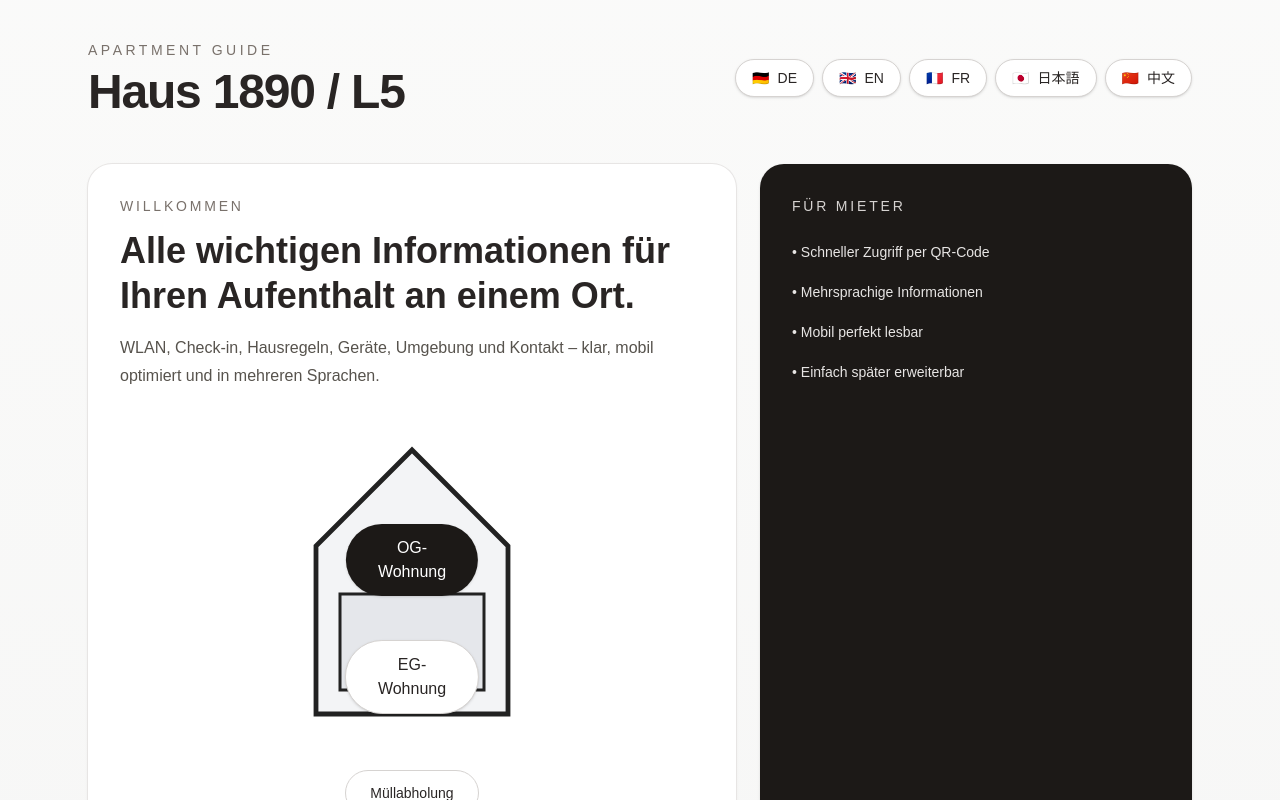
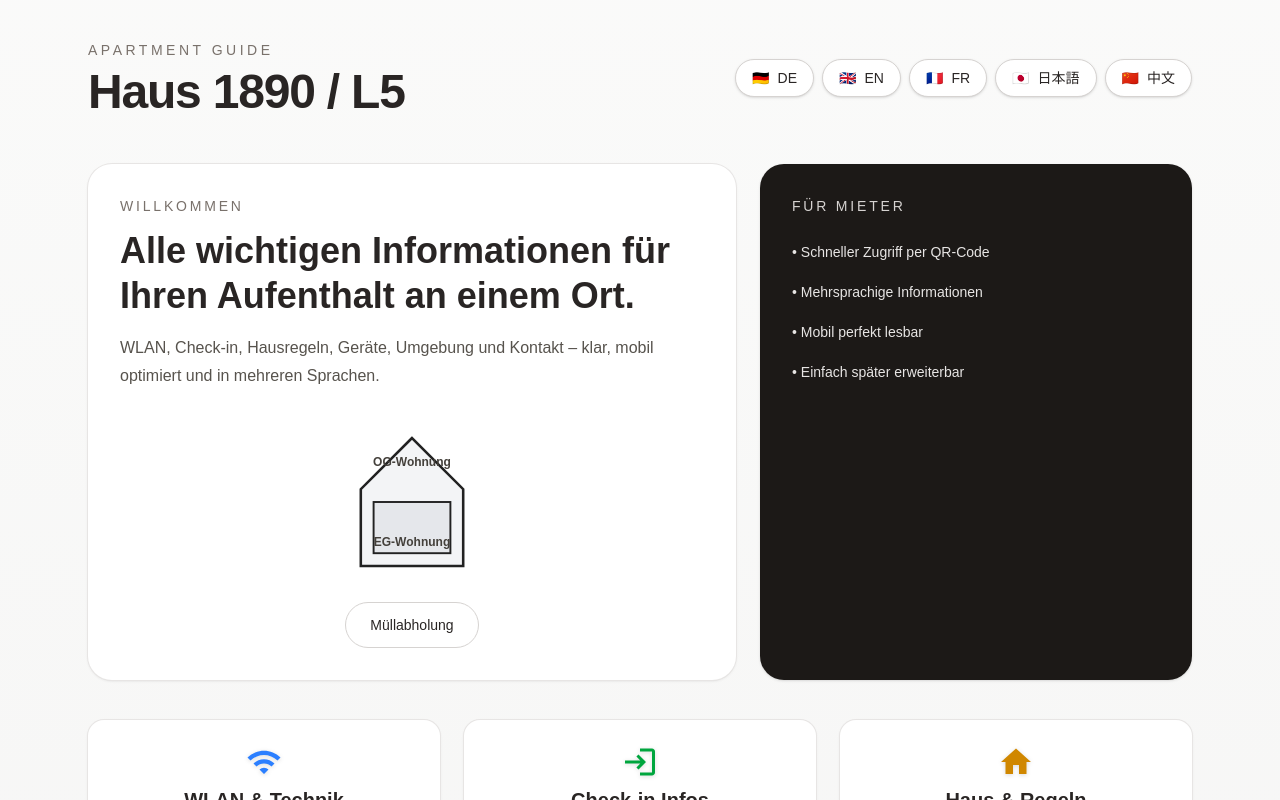
Before and after one commit to arosswog/mieter-guide-l5, a Next.js app: page / in a window 1280 px wide. Shown: the top 800 px of the page. Built offline with nearby package versions, Linux system fonts and the light colour scheme.

Commit message:
Revert "Hausgrafik vergrößert: OG- und EG-Button als große Buttons im Haus platziert, optisch wie Hauptseiten-Buttons. OG oben, EG unten."
This reverts commit 9fa96cea4e49f744aabd41f3dbdc1dc794d8211a.

```diff
--- a/src/app/page.tsx
+++ b/src/app/page.tsx
@@ -48,22 +48,30 @@ export default function Home() {
             </p>
 
             <div className="mt-8 flex flex-col items-center gap-3">
-              <div className="relative w-60 h-80 mb-4">
+              <div className="relative w-32 h-40 mb-2">
   {/* Haus-Umriss als SVG */}
-  <svg viewBox="0 0 200 260" className="absolute inset-0 w-full h-full">
-    <polygon points="100,20 20,100 20,240 180,240 180,100" fill="#f3f4f6" stroke="#222" strokeWidth="4" />
-    <rect x="40" y="140" width="120" height="80" fill="#e5e7eb" stroke="#222" strokeWidth="2.5" />
+  <svg viewBox="0 0 100 120" className="absolute inset-0 w-full h-full">
+    <polygon points="50,10 10,50 10,110 90,110 90,50" fill="#f3f4f6" stroke="#222" strokeWidth="2" />
+    <rect x="20" y="60" width="60" height="40" fill="#e5e7eb" stroke="#222" strokeWidth="1.5" />
   </svg>
-  {/* OG-Button */}
-  <Link href="/og" className="absolute left-1/2 top-[32%] -translate-x-1/2">
-    <button className="rounded-full bg-stone-900 px-8 py-3 text-base font-medium text-white shadow transition hover:bg-stone-700">
-      OG-Wohnung
+  {/* OG-Bereich (oben, transparent Button) */}
+  <Link href="/og">
+    <button
+      className="absolute left-0 top-0 w-full h-1/2 flex items-center justify-center group"
+      style={{ background: "rgba(255,255,255,0)", border: "none", cursor: "pointer" }}
+      aria-label="Zur OG-Wohnung"
+    >
+      <span className="text-xs font-bold text-stone-700 group-hover:underline group-hover:text-blue-700">OG-Wohnung</span>
     </button>
   </Link>
-  {/* EG-Button */}
-  <Link href="/eg" className="absolute left-1/2 top-[68%] -translate-x-1/2">
-    <button className="rounded-full border border-stone-300 bg-white px-8 py-3 text-base font-medium text-stone-800 shadow transition hover:bg-stone-100">
-      EG-Wohnung
+  {/* EG-Bereich (unten, transparent Button) */}
+  <Link href="/eg">
+    <button
+      className="absolute left-0 bottom-0 w-full h-1/2 flex items-center justify-center group"
+      style={{ background: "rgba(255,255,255,0)", border: "none", cursor: "pointer" }}
+      aria-label="Zur EG-Wohnung"
+    >
+      <span className="text-xs font-bold text-stone-700 group-hover:underline group-hover:text-green-700">EG-Wohnung</span>
     </button>
   </Link>
 </div>
```
